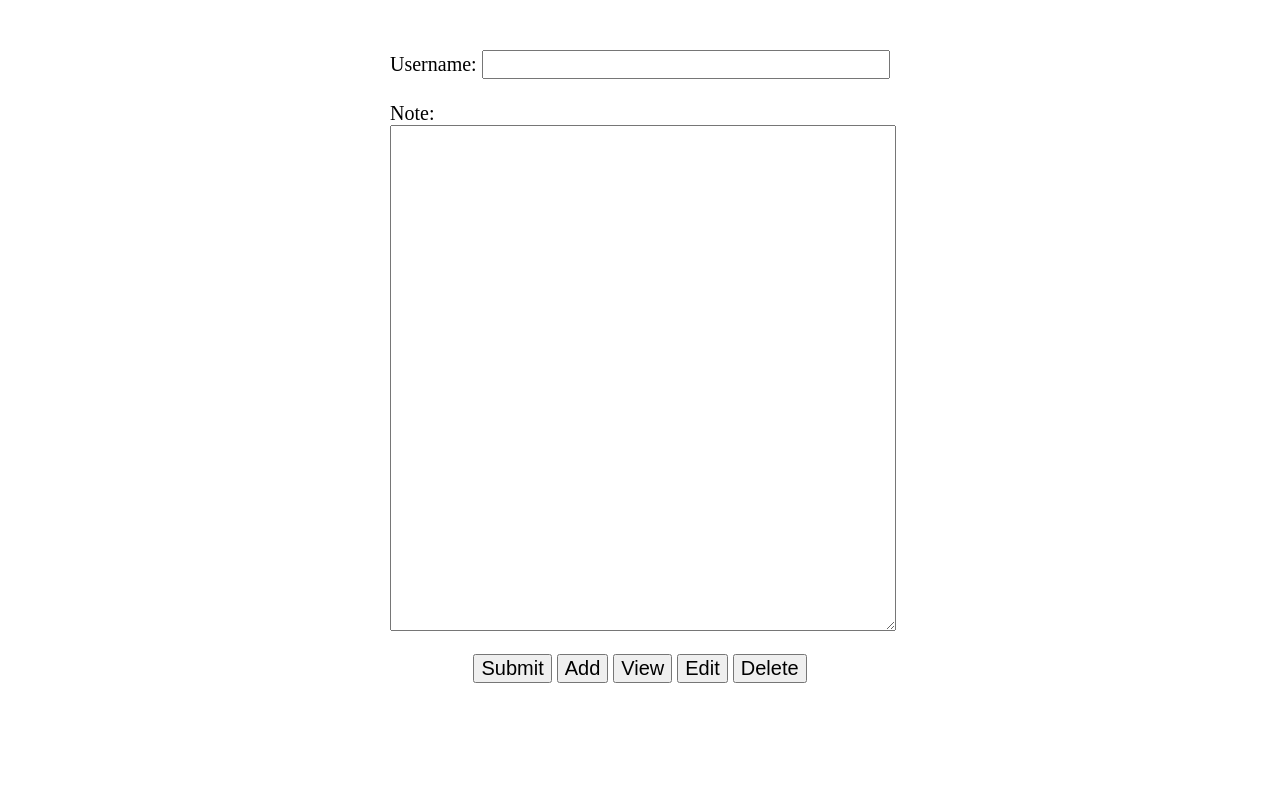
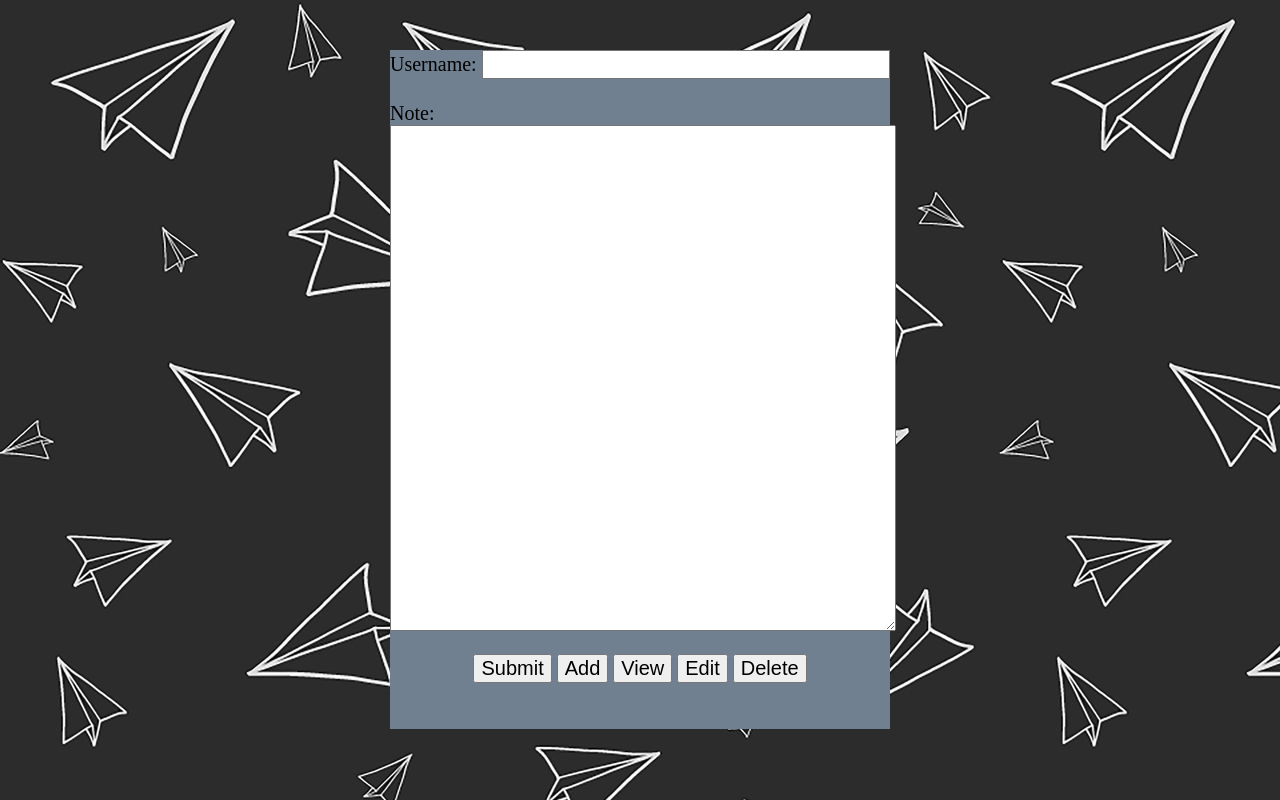
Before and after one commit to epuschel/CIS-435-Project-3, a plain HTML site: page front-end/index.html in a window 1280 px wide. Drawn offline with Linux system fonts and the light colour scheme.

Commit message:
added background img
Trying to figure out some front end styling

```diff
--- a/front-end/styles.css
+++ b/front-end/styles.css
@@ -2,10 +2,14 @@
     font-size: 20px;
 }
 
+font{
+    background-color: azure;
+}
 body{
     width: 500px;
     margin: auto;
     margin-top: 50px;
+    background-color: slategray;
 }
 
 #user_name{
@@ -22,3 +26,7 @@ body{
 #buttons{
     text-align: center;
 }
+
+html{
+    background-image: url(./imgs/paper_planes.jpg);
+}
```
Also changed, not shown: front-end/index.html (+1 -1 lines), front-end/imgs/paper_planes.jpg (added).
